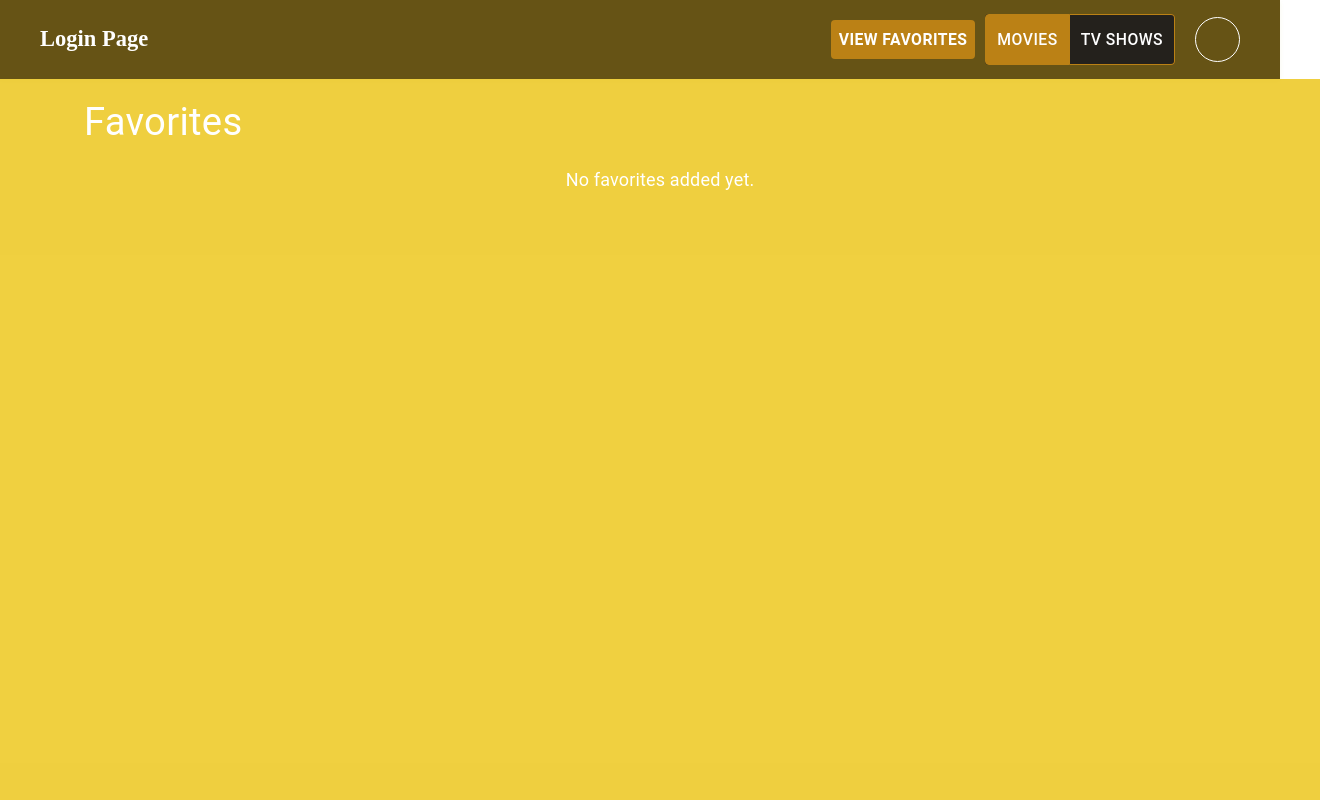
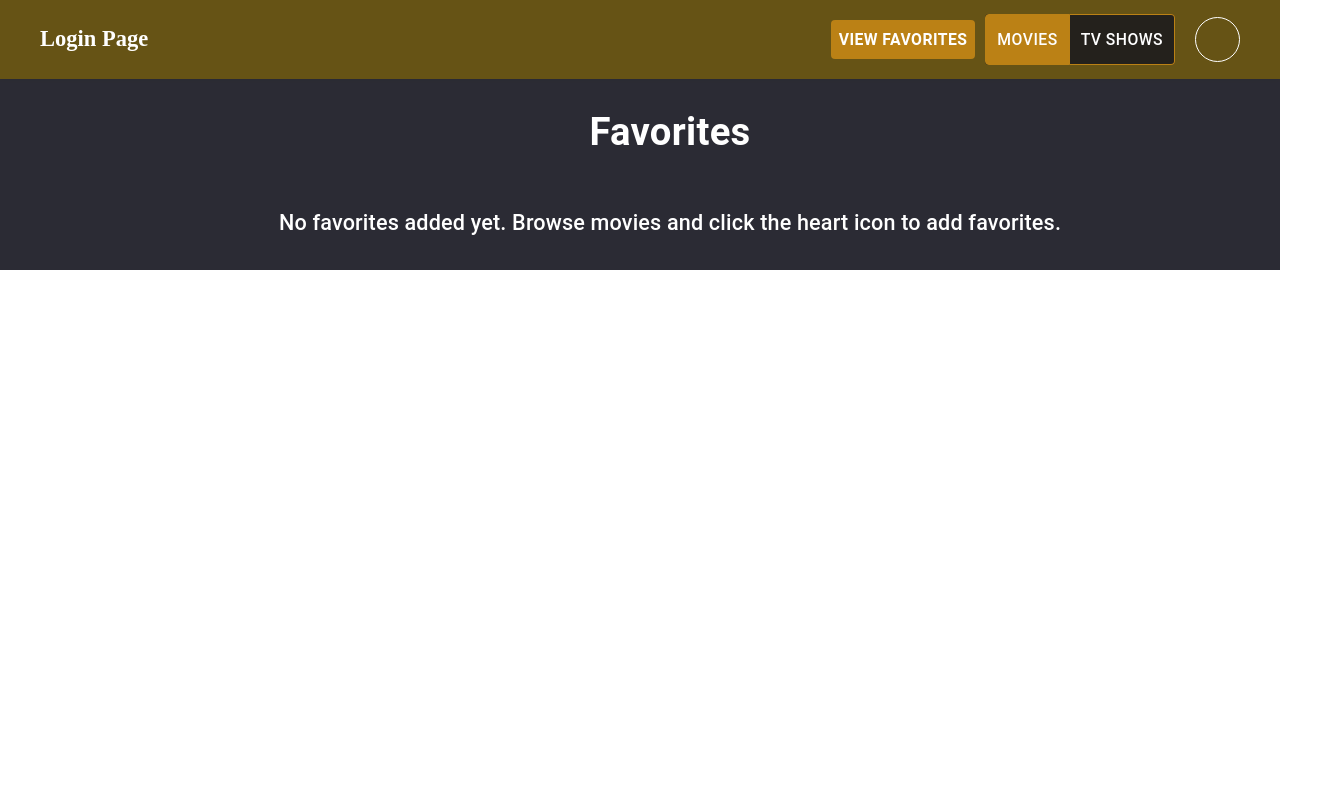
Before and after one commit to chalanichanchala22/Movie-Explorer-App, a React (Create React App) app: page /favorites in a window 1280 px wide. Shown: the top 800 px of the page, 1320 px wide, since content can reach past the window. Built offline with nearby package versions, Linux system fonts and the light colour scheme; some icons are missing.

Commit message:
Update ReadMe

```diff
--- a/src/components/Favorites.js
+++ b/src/components/Favorites.js
@@ -3,52 +3,96 @@ import { MovieContext } from '../context/MovieContext';
 import MovieCard from './MovieCard';
 import { Container, Grid, Typography, Box } from '@mui/material';
 
+function Favorites() {
+  const { favorites, darkMode, themeColors } = useContext(MovieContext);
+
   const favoritesStyles = {
-  root: {
+    pageWrapper: {
+      width: '100%',
+      display: 'flex',
+      flexDirection: 'column',
+      position: 'relative',
+      backgroundRepeat: 'no-repeat',
+      backgroundSize: 'cover',
+      backgroundPosition: 'center',
+      overflow: 'hidden',
+      flex: '1 1 auto',
       minHeight: '100vh',
+    },
+    container: {
+      position: 'relative',
+      padding: '30px',
       width: '100%',
-    backgroundColor: 'rgba(236, 196, 16, 0.8)',
-    padding: '20px',
-    overflow: 'hidden',
+      margin: '0',
+      '&::before': {
+        content: '""',
+        position: 'absolute',
+        top: 0,
+        left: 0,
+        right: 0,
+        bottom: 0,
+        backgroundColor: darkMode ? 'rgba(20, 20, 30, 0.9)' : 'rgba(255, 255, 255, 0.95)',
+        zIndex: 1,
+      },
     },
     content: {
-    zIndex: 2,
+      zIndex: 3,
       position: 'relative',
+      flexDirection: 'column',
+      width: '100%',
+      height: '100%',
+      padding: '0 20px',
     },
     title: {
-    color: '#ffffff',
+      color: darkMode ? '#ffffff' : '#333333',
       marginBottom: '20px',
+      fontWeight: 'bold',
+      textAlign: 'center',
     },
     message: {
-    color: '#fff',
+      color: darkMode ? '#ffffff' : '#333333',
       textAlign: 'center',
+      marginTop: '50px',
+      fontSize: '1.2rem',
     },
+    cardWrapper: {
+      border: darkMode ? '2px solid #bb8115' : '2px solid #dca552',
+      borderRadius: '8px',
+      transition: 'transform 0.3s ease, box-shadow 0.3s ease',
+      '&:hover': {
+        transform: 'translateY(-5px)',
+        boxShadow: darkMode ? '0 10px 20px rgba(0,0,0,0.3)' : '0 10px 20px rgba(0,0,0,0.15)',
+      },
+      height: '100%',
+      display: 'flex',
+    }
   };
 
-function Favorites() {
-  const { favorites } = useContext(MovieContext);
-
   return (
-    <Box sx={favoritesStyles.root}>
+    <Box sx={favoritesStyles.pageWrapper}>
+      <Box sx={favoritesStyles.container}>
         <Container sx={favoritesStyles.content}>
           <Typography variant="h4" gutterBottom sx={favoritesStyles.title}>
             Favorites
           </Typography>
           {favorites.length === 0 ? (
-          <Typography sx={favoritesStyles.message}>
-            No favorites added yet.
+            <Typography variant="h6" sx={favoritesStyles.message}>
+              No favorites added yet. Browse movies and click the heart icon to add favorites.
             </Typography>
           ) : (
-          <Grid container spacing={2}>
+            <Grid container spacing={3}>
               {favorites.map((movie) => (
                 <Grid item xs={12} sm={6} md={4} key={movie.id}>
+                  <Box sx={favoritesStyles.cardWrapper}>
                     <MovieCard movie={movie} />
+                  </Box>
                 </Grid>
               ))}
             </Grid>
           )}
         </Container>
       </Box>
+    </Box>
   );
 }
 
--- a/src/components/Login.js
+++ b/src/components/Login.js
@@ -41,6 +41,8 @@ function Login() {
         sx={{
           maxHeight: '90vh',
           overflow: 'auto',
+          display: 'flex',
+          justifyContent: 'center',
         }}
       >
         <Box
@@ -48,9 +50,10 @@ function Login() {
             display: 'flex',
             flexDirection: 'column',
             alignItems: 'center',
-            width:'50%',
+            width: { xs: '100%', sm: '80%', md: '70%' },
+            mx: 'auto',
             p: 6,
-            boxShadow:3,
+            boxShadow: 3,
             borderRadius: 2,
             bgcolor: 'rgba(255, 255, 255, 0.9)',
             backdropFilter: 'blur(5px)',
@@ -78,7 +81,7 @@ function Login() {
             variant="contained"
             onClick={handleLogin}
             fullWidth
-            sx={{ mt: 3, backgroundColor: '#bb8115', '&:hover': { backgroundColor: '#fffff' } }}
+            sx={{ mt: 3, backgroundColor: '#bb8115', '&:hover': { backgroundColor: '#a06e10' } }}
           >
             Login
           </Button>
--- a/src/components/SearchBar.js
+++ b/src/components/SearchBar.js
@@ -3,21 +3,30 @@ import { MovieContext } from '../context/MovieContext';
 import { Box, TextField, Button, Grid, Typography, Rating } from '@mui/material';
 import SearchIcon from '@mui/icons-material/Search';
 
-function SearchBar() {
-  const { darkMode, search, setSearch, minRating, setMinRating } = useContext(MovieContext);
-  const [searchInput, setSearchInput] = useState(search);
+function SearchBar({ onSearch }) {
+  const { darkMode } = useContext(MovieContext);
+  const [searchInput, setSearchInput] = useState('');
 
   const handleSearchChange = (e) => {
     setSearchInput(e.target.value);
   };
 
   const handleSearch = () => {
-    setSearch(searchInput);
+    if (onSearch) {
+      onSearch(searchInput);
+    }
   };
 
   const handleKeyDown = (e) => {
     if (e.key === 'Enter') {
       handleSearch();
+    }
+  };
+
+  const handleClear = () => {
+    setSearchInput('');
+    if (onSearch) {
+      onSearch('');
     }
   };
 
@@ -68,6 +77,26 @@ function SearchBar() {
             Search
           </Button>
         </Grid>
+
+        {searchInput && (
+          <Grid item xs={12} md={2}>
+            <Button
+              variant="outlined"
+              onClick={handleClear}
+              sx={{
+                borderColor: darkMode ? '#bb8115' : '#9e6c13',
+                color: darkMode ? '#ffffff' : '#333333',
+                '&:hover': {
+                  borderColor: '#bb8115',
+                  backgroundColor: 'rgba(187, 129, 21, 0.04)',
+                },
+                width: { xs: '100%', md: 'auto' }
+              }}
+            >
+              Clear
+            </Button>
+          </Grid>
+        )}
       </Grid>
     </Box>
   );
--- a/src/components/TrendingMovies.js
+++ b/src/components/TrendingMovies.js
@@ -72,10 +72,14 @@ const getTrendingStyles = (darkMode) => ({
 function TrendingMovies() {
   const { movies, setMovies, mediaType, darkMode } = useContext(MovieContext);
   const [page, setPage] = useState(1);
+  const [isSearching, setIsSearching] = useState(false);
+  const [searchQuery, setSearchQuery] = useState('');
 
   const trendingStyles = getTrendingStyles(darkMode);
 
   useEffect(() => {
+    // Only fetch trending if not searching
+    if (!isSearching) {
       const fetchTrending = async () => {
         try {
           const response = await axios.get(
@@ -92,22 +96,61 @@ function TrendingMovies() {
         }
       };
       fetchTrending();
-  }, [page, setMovies, mediaType]);
+    }
+  }, [page, setMovies, mediaType, isSearching]);
+
+  const handleSearch = async (query) => {
+    if (query) {
+      setSearchQuery(query);
+      setIsSearching(true);
+      setPage(1);
+
+      try {
+        const response = await axios.get(
+          `https://api.themoviedb.org/3/search/${mediaType}?api_key=${process.env.REACT_APP_TMDB_API_KEY}&query=${query}&page=${page}`
+        );
+        setMovies(response.data.results);
+      } catch (error) {
+        console.error(`Error searching ${mediaType}:`, error);
+        alert(`Failed to search ${mediaType === 'movie' ? 'movies' : 'TV shows'}. Please try again later.`);
+      }
+    } else {
+      // Reset to trending when search is cleared
+      setIsSearching(false);
+      setPage(1);
+    }
+  };
 
   const loadMore = () => {
     setPage((prev) => prev + 1);
   };
 
+  const loadMoreSearch = async () => {
+    const nextPage = page + 1;
+    setPage(nextPage);
+
+    try {
+      const response = await axios.get(
+        `https://api.themoviedb.org/3/search/${mediaType}?api_key=${process.env.REACT_APP_TMDB_API_KEY}&query=${searchQuery}&page=${nextPage}`
+      );
+      setMovies((prev) => [...prev, ...response.data.results]);
+    } catch (error) {
+      console.error(`Error searching ${mediaType}:`, error);
+      alert(`Failed to load more search results. Please try again later.`);
+    }
+  };
+
   return (
     <Box sx={trendingStyles.pageWrapper}>
-
       <Box sx={trendingStyles.container}>
         <Container sx={trendingStyles.content}>
           <Typography variant="h4" component="h1" sx={trendingStyles.title}>
-            Trending {mediaType === 'movie' ? 'Movies' : 'TV Shows'} This Week
+            {isSearching
+              ? `Search Results for "${searchQuery}"`
+              : `Trending ${mediaType === 'movie' ? 'Movies' : 'TV Shows'} This Week`}
           </Typography>
 
-          <SearchBar />
+          <SearchBar onSearch={handleSearch} />
           <Grid container spacing={3}>
             {movies.map((movie) => (
               <Grid item xs={12} sm={6} md={4} key={movie.id}>
@@ -117,9 +160,19 @@ function TrendingMovies() {
               </Grid>
             ))}
           </Grid>
-          <Button variant="contained" onClick={loadMore} sx={{ ...trendingStyles.button, margin: '20px auto', display: 'block' }}>
+          {movies.length > 0 ? (
+            <Button
+              variant="contained"
+              onClick={isSearching ? loadMoreSearch : loadMore}
+              sx={{ ...trendingStyles.button, margin: '20px auto', display: 'block' }}
+            >
               Load More
             </Button>
+          ) : (
+            <Typography variant="h6" sx={{textAlign: 'center', my: 4}}>
+              No results found. Try a different search.
+            </Typography>
+          )}
         </Container>
       </Box>
     </Box>
```
Also changed, not shown: 1 other file (tests, documents, lock files or other folders). Lines whose indentation alone changed are shown as unchanged.
